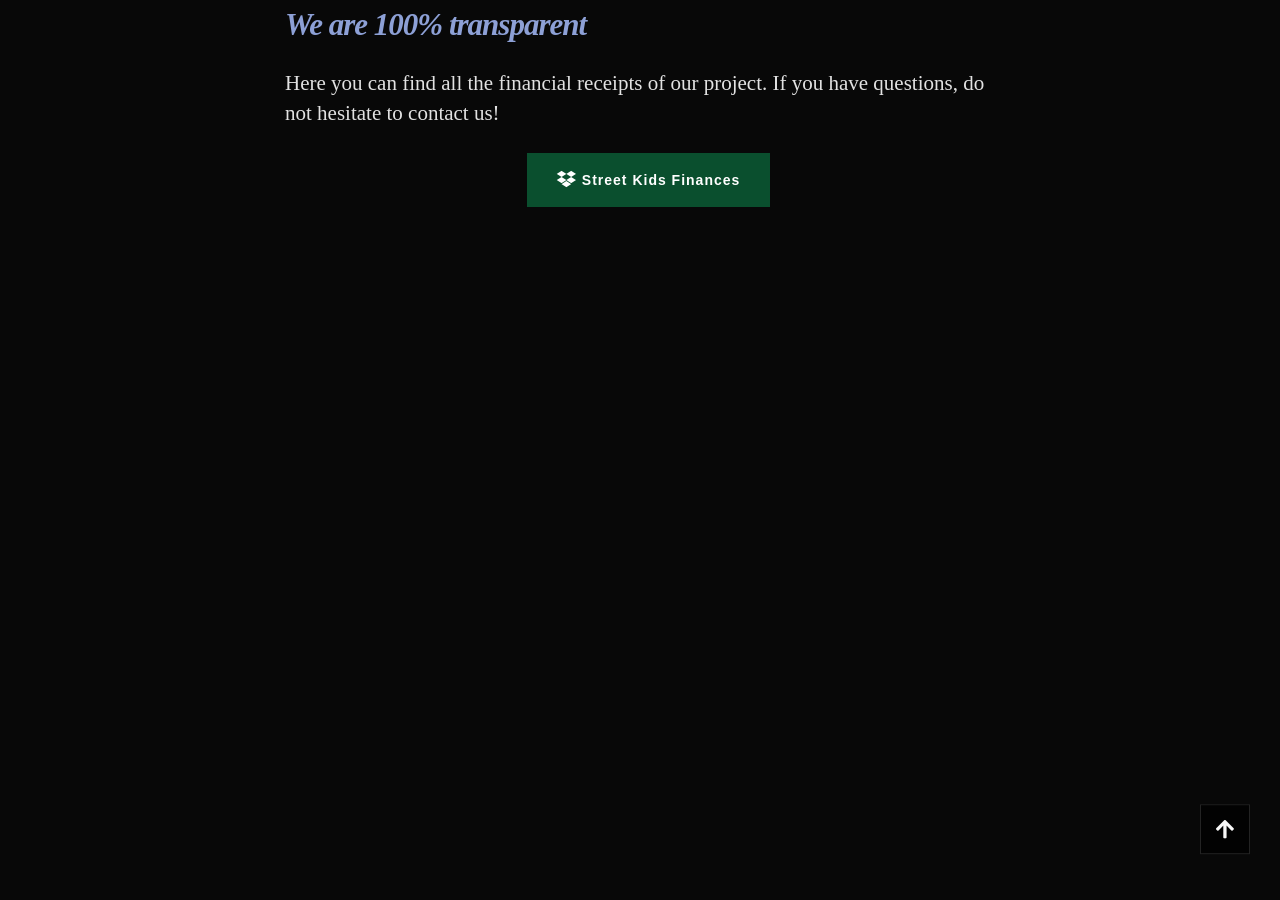
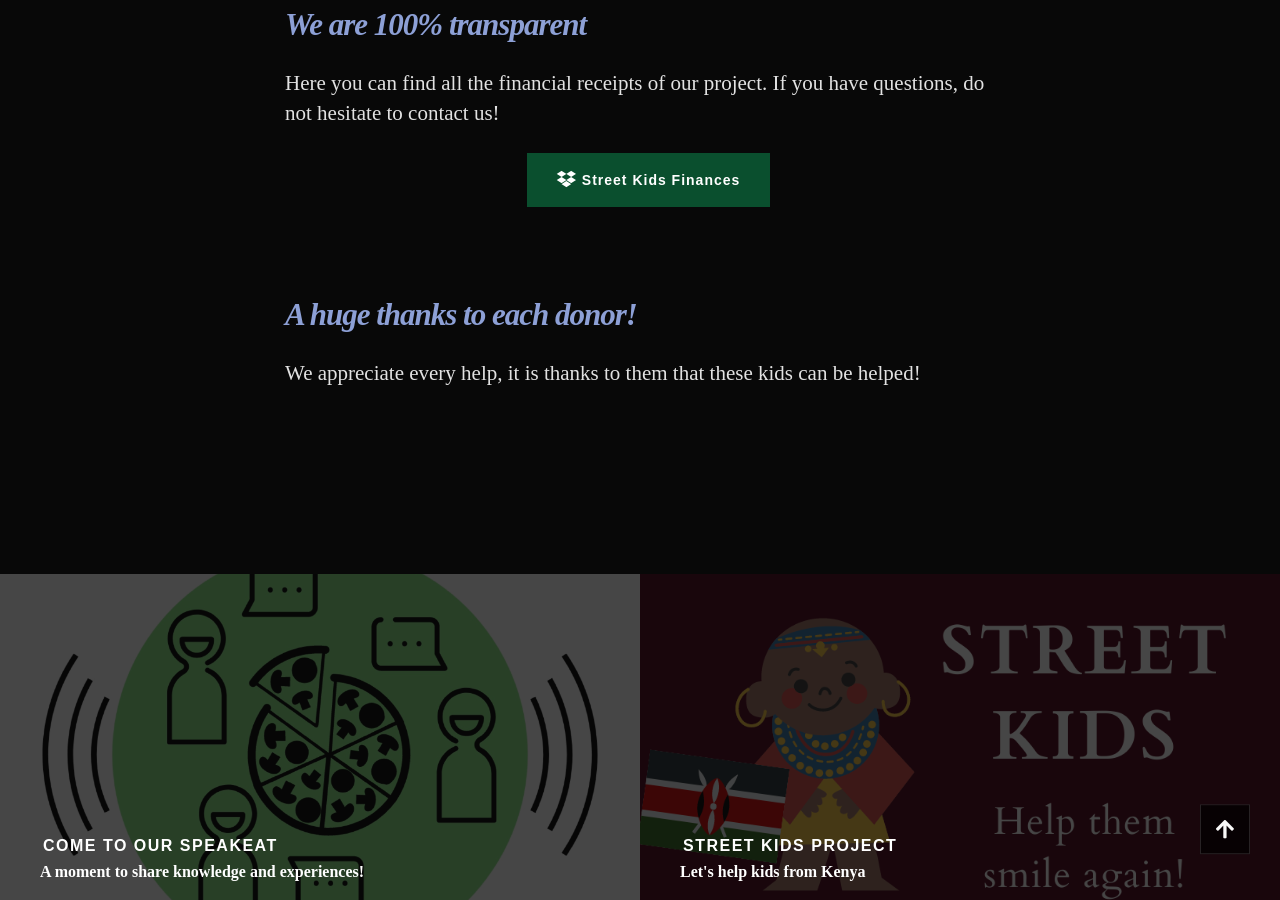
Before and after one commit to e-rotaract/e-rotaract.github.io, a Jekyll site: the page built from _pages/street-kids.md, in a window 1280 px wide and 900 px high, scrolled down 2740 px. Built offline with Jekyll 4.4.1, drawn with Linux system fonts in a browser that asks for light colours; some web fonts are replaced; before the commit the page ends 3145 px from its top, so only the background shows below that; some of the changed text lies outside the part shown.

Commit message:
Update street-kids.md

```diff
--- a/_pages/street-kids.md
+++ b/_pages/street-kids.md
@@ -28,6 +28,32 @@
       newtab: false
       show-in-intro: true
       show-in-menu: true
+
+morelinks:
+  - left:
+      url: "https://e-rotaract.com/speakeat"
+      newtab: false
+      cta: "Come to our SpeakEat"
+      title: "A moment to share knowledge and experiences!"
+      image: "assets/images/speakeat-logo-only.jpg"
+    right:
+      url: "/street-kids"
+      newtab: true
+      cta: "Street Kids Project"
+      title: "Let's help kids from Kenya"
+      image: "assets/images/street-kids/cover.png"
+  - left:
+      url: "https://e-rotaract.com/human-movie"
+      newtab: false
+      cta: "Human Movie"
+      title: "Watch with us!"
+      image: "assets/images/human-movie.png"
+    right:
+      url: "https://instagram.com/rotaract_eclub"
+      newtab: true
+      cta: "Follow us"
+      title: "Get to know us on Instagram!"
+      image: "assets/images/instagram-logo.jpg"
 
 ---
 
@@ -111,3 +137,9 @@
     <i class="fab fa-dropbox fa-lg"></i> Street Kids Finances
   </a>
 </p>
+
+
+
+# A huge thanks to each donor!
+
+We appreciate every help, it is thanks to them that these kids can be helped!
```
